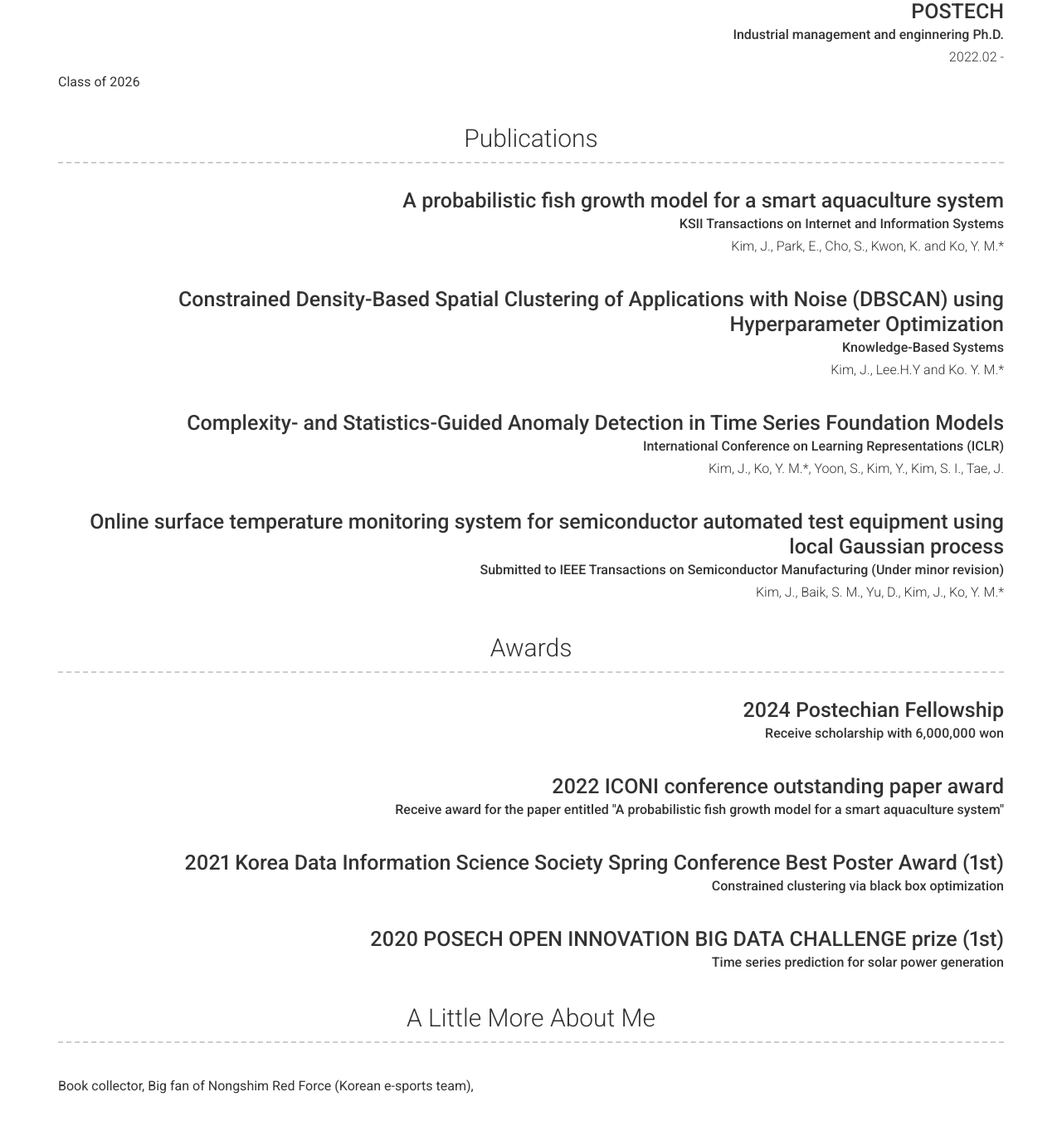
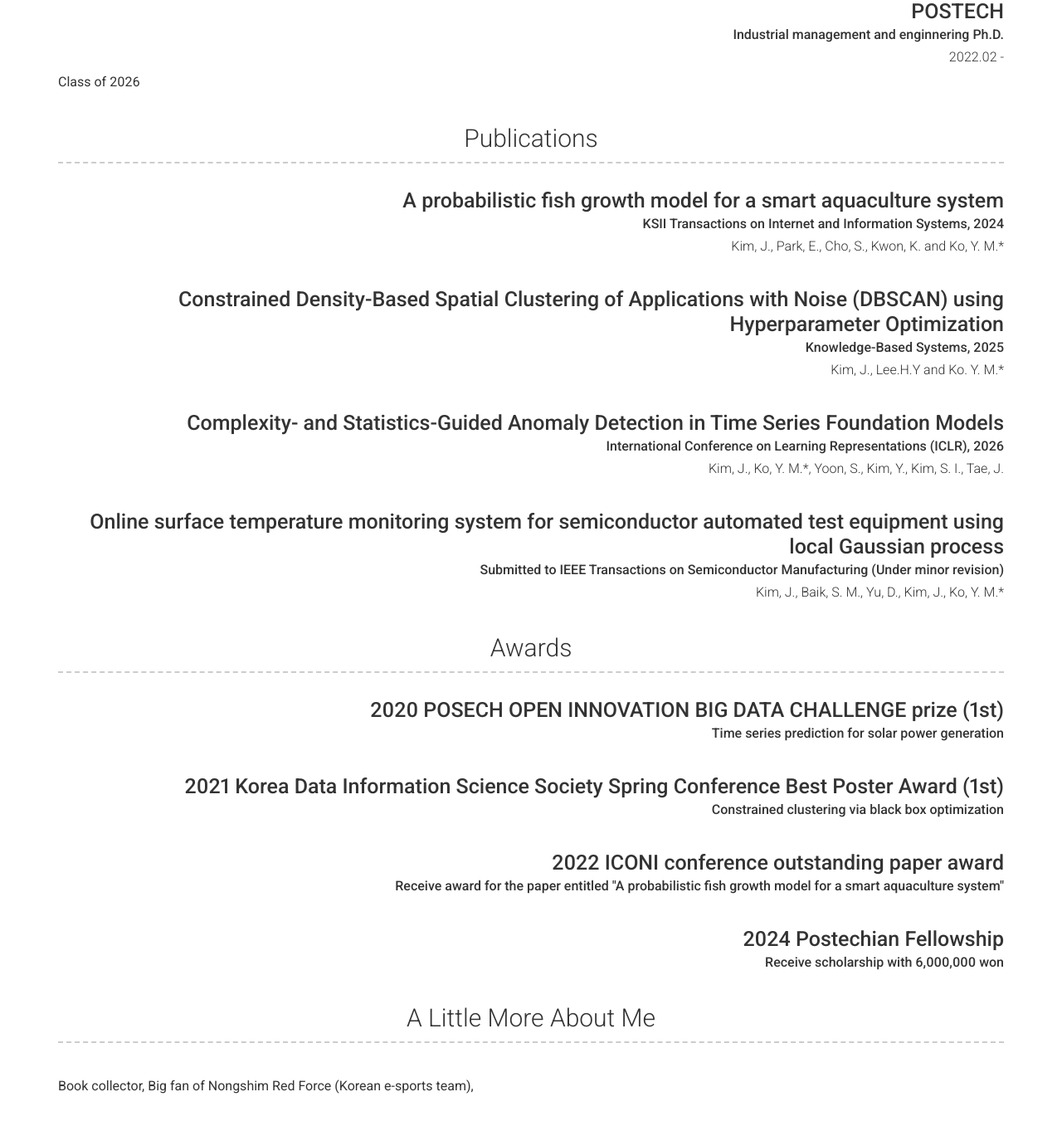
Before and after one commit to jongwonKim-1997/CV, a Jekyll site: the page built from index.md, in a window 1280 px wide and 1400 px high, scrolled down 2109 px. Shown: the top 1357 px of the window at 83% size. Built offline with Jekyll 4.4.1, drawn with Linux system fonts in a browser that asks for light colours; nearby versions of some CDN libraries.

Commit message:
Update _config.yml

```diff
--- a/_config.yml
+++ b/_config.yml
@@ -183,15 +183,15 @@
     content:
       - layout: top-right
         title:  A probabilistic fish growth model for a smart aquaculture system
-        sub_title: KSII Transactions on Internet and Information Systems
+        sub_title: KSII Transactions on Internet and Information Systems, 2024
         caption:  Kim, J., Park, E., Cho, S., Kwon, K. and Ko, Y. M.*
       - layout: top-right
         title: Constrained Density-Based Spatial Clustering of Applications with Noise (DBSCAN) using Hyperparameter Optimization
-        sub_title:  Knowledge-Based Systems
+        sub_title:  Knowledge-Based Systems, 2025
         caption:  Kim, J., Lee.H.Y and Ko. Y. M.*
       - layout: top-right
         title:  Complexity- and Statistics-Guided Anomaly Detection in Time Series Foundation Models
-        sub_title: International Conference on Learning Representations (ICLR)
+        sub_title: International Conference on Learning Representations (ICLR), 2026
         caption: Kim, J., Ko, Y. M.*, Yoon, S., Kim, Y., Kim, S. I., Tae, J.
       - layout: top-right
         title: Online surface temperature monitoring system for semiconductor automated test equipment using local Gaussian process
@@ -201,17 +201,17 @@
     layout: list
     content:
       - layout: top-right
-        title: 2024 Postechian Fellowship
-        sub_title: Receive scholarship with 6,000,000 won
+        title: 2020 POSECH OPEN INNOVATION BIG DATA CHALLENGE prize (1st)
+        sub_title:  Time series prediction for solar power generation
+      - layout: top-right
+        title: 2021 Korea Data Information Science Society Spring Conference Best Poster Award (1st)
+        sub_title:  Constrained clustering via black box optimization
       - layout: top-right
         title: 2022 ICONI conference outstanding paper award
         sub_title: Receive award for the paper entitled "A probabilistic fish growth model for a smart aquaculture system"
       - layout: top-right
-        title: 2021 Korea Data Information Science Society Spring Conference Best Poster Award (1st)
-        sub_title:  Constrained clustering via black box optimization
-      - layout: top-right
-        title: 2020 POSECH OPEN INNOVATION BIG DATA CHALLENGE prize (1st)
-        sub_title:  Time series prediction for solar power generation
+        title: 2024 Postechian Fellowship
+        sub_title: Receive scholarship with 6,000,000 won
   - title: A Little More About Me
     layout: text
     content: | # this will include new lines to allow paragraphs
```
